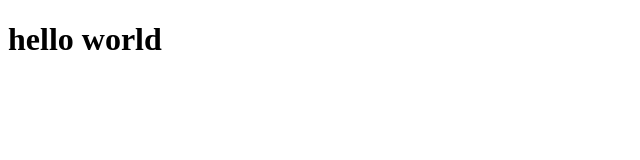
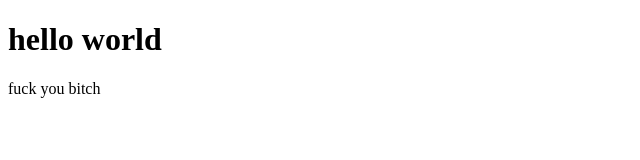
Before and after one commit to deepakchawudhari/nice-monsson, a plain HTML site: page index.html in a window 1280 px wide. Shown: the whole page, without its empty margins (0-640 px from the left). Drawn offline with Linux system fonts and the light colour scheme.

Commit message:
new changes

```diff
--- a/index.html
+++ b/index.html
@@ -8,5 +8,8 @@
 </head>
 <body>
     <h1>hello world</h1>
+    <p>fuck you bitch
+
+    </p>
 </body>
 </html>
```
